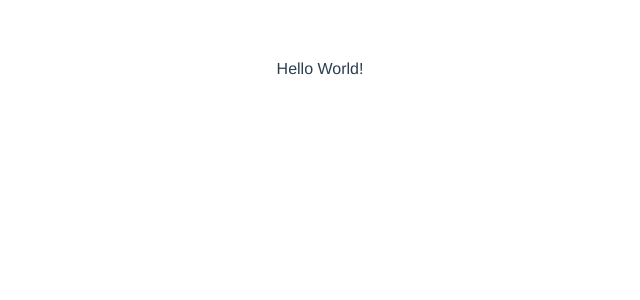
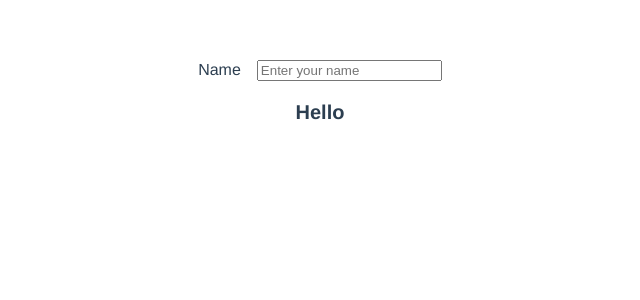
Before and after one commit to MMFane/problem-practice, a Vue app: page / in a window 1280 px wide. Shown: the top 300 px of the page, without its empty margins (320-960 px from the left). Built offline with nearby package versions, Linux system fonts and the light colour scheme.

Commit message:
adds optional user-input name to message string

```diff
--- a/src/App.vue
+++ b/src/App.vue
@@ -1,6 +1,6 @@
 <template>
   <div id="app">
-    <ProblemPractice msg="Hello World!"/>
+    <ProblemPractice msg="Hello"/>
   </div>
 </template>
 
@@ -16,6 +16,7 @@ export default {
 </script>
 
 <style>
+
 #app {
   font-family: Avenir, Helvetica, Arial, sans-serif;
   -webkit-font-smoothing: antialiased;
@@ -24,4 +25,5 @@ export default {
   color: #2c3e50;
   margin-top: 60px;
 }
+
 </style>
--- a/src/components/ProblemPractice.vue
+++ b/src/components/ProblemPractice.vue
@@ -1,10 +1,19 @@
 <template>
-  <p>{{ msg }}</p>
+  <div id="problem-practice">
+    <label>Name</label>
+    <input placeholder="Enter your name" v-model="name"/>
+    <p class="message">{{ msg }}<span v-show="name">, {{ name }}!</span></p>
+  </div>
 </template>
 
 <script>
 export default {
   name: 'ProblemPractice',
+  data() {
+    return {
+      name: '',
+    }
+  },
   props: {
     msg: String
   }
@@ -13,6 +22,7 @@ export default {
 
 <!-- Add "scoped" attribute to limit CSS to this component only -->
 <style scoped>
+
 h3 {
   margin: 40px 0 0;
 }
@@ -27,4 +37,13 @@ li {
 a {
   color: #42b983;
 }
+
+.message {
+  font-size: 1.25rem;
+  font-weight: bold;
+}
+
+label {
+  margin-right: 1rem;
+}
 </style>
```
Also changed, not shown: 1 other file (tests, documents, lock files or other folders).
